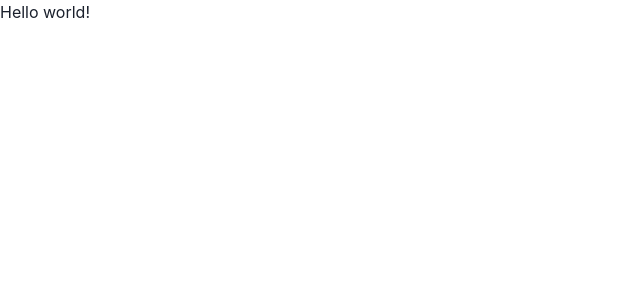
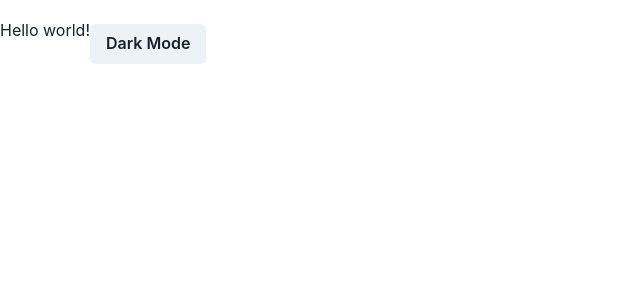
Before and after one commit to YegorKochetkov/sheepfish_test_task, a React (Vite) app: page / in a window 1280 px wide. Shown: the top 300 px of the page, without its empty margins (0-640 px from the left). Built offline with nearby package versions, Linux system fonts and the light colour scheme.

Commit message:
feat: add theme toggle

```diff
--- a/src/App.tsx
+++ b/src/App.tsx
@@ -1,5 +1,18 @@
+import { Box, Button, useColorMode } from "@chakra-ui/react";
+
 function App() {
-	return <div>Hello world!</div>;
+	const { toggleColorMode, colorMode } = useColorMode();
+
+	return (
+		<>
+			<Box height='100dvh'>
+				Hello world!
+				<Button onClick={toggleColorMode} mt={6}>
+					{colorMode === 'light' ? 'Dark' : 'Light'} Mode
+				</Button>
+			</Box>
+		</>
+	);
 }
 
 export default App;
```
